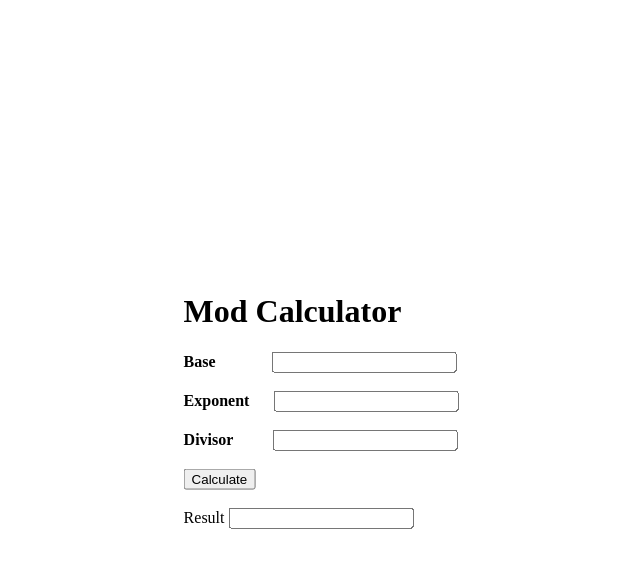
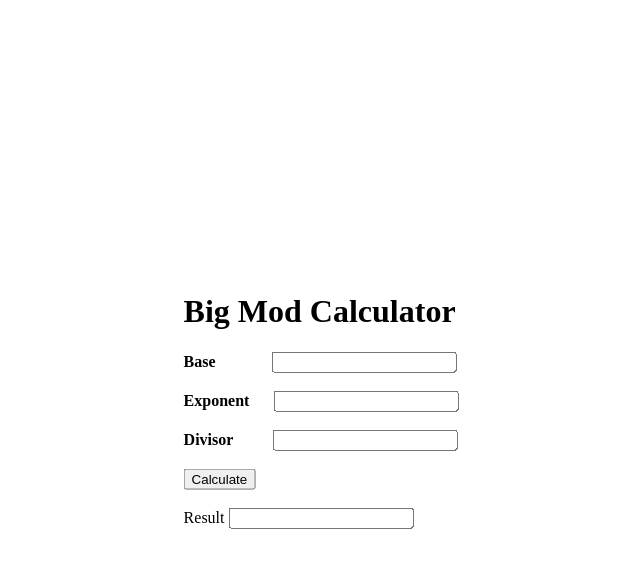
Before and after one commit to zsazzad/BigModCalculator, a Django app: page / in a window 1280 px wide. Shown: the top 568 px of the page, without its empty margins (319-959 px from the left). Run offline with Django 4.2, Linux system fonts and the light colour scheme.

Commit message:
Heading title updated to Big Mod Calculator

```diff
--- a/templates/index.html
+++ b/templates/index.html
@@ -9,7 +9,7 @@
 </head>
 <body>
     <div class="cal">
-        <h1>Mod Calculator</h1>
+        <h1>Big Mod Calculator</h1>
         <form action="#" method="post" id="myAnchor">
             {% csrf_token %}
             <label for="#" class="base"><b>Base</b></label>
```
